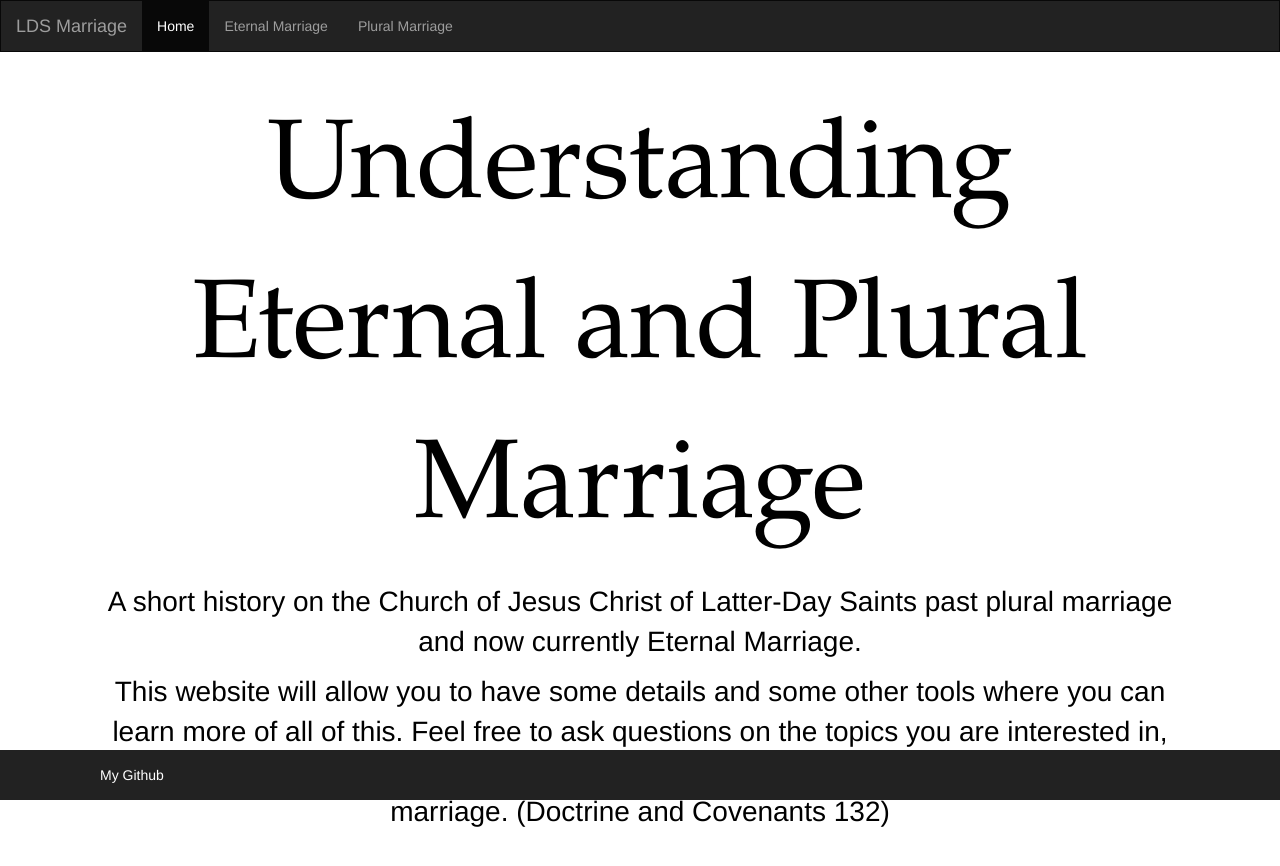
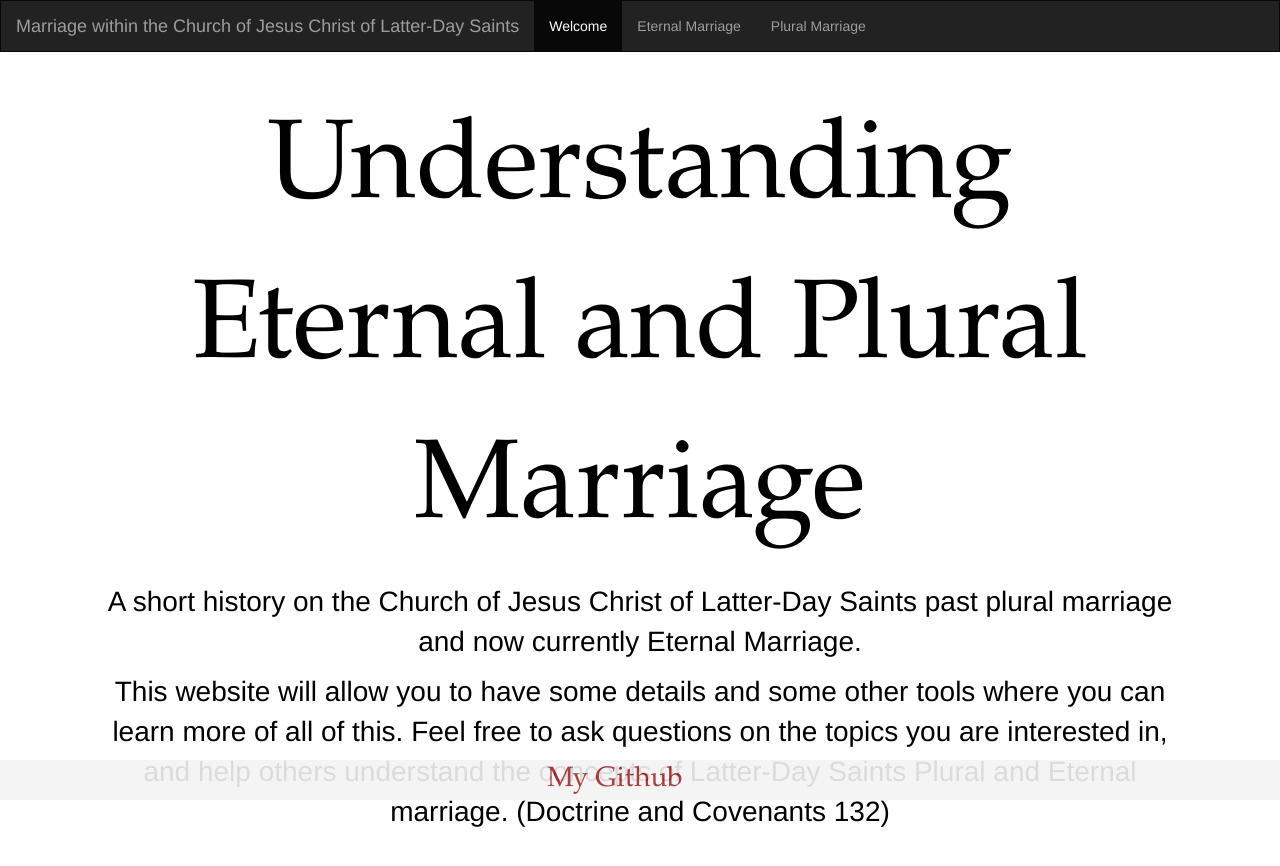
Before and after one commit to brenanmayhew/cs260-creative-4, a website: page public/index.html in a window 1280 px wide. Drawn offline with nearby package versions, Linux system fonts and the light colour scheme.

Commit message:
Changed logo, changed footer, styles.css

```diff
--- a/public/index.html
+++ b/public/index.html
@@ -17,10 +17,10 @@
 	<nav class="navbar navbar-inverse">
 		<div class="container-fluid">
 			<div class="navbar-header">
-				<a class="navbar-brand" href="/index.html">LDS Marriage</a>
+				<a class="navbar-brand" href="/index.html">Marriage within the Church of Jesus Christ of Latter-Day Saints</a>
 			</div>
 			<ul class="nav navbar-nav">
-				<li class="active"><a href="/index.html">Home</a></li>
+				<li class="active"><a href="/index.html">Welcome</a></li>
 				<li><a href="/eternal.html">Eternal Marriage</a></li>
 				<li><a href="/plural.html">Plural Marriage</a></li>
 			</ul>
--- a/public/styles.css
+++ b/public/styles.css
@@ -38,16 +38,20 @@
 
 /* Footer */
 .footer {
-  padding: 15px 100px 15px 100px;
-	position: fixed;
-	left: 0;
-	bottom: 0;
-	width: 100%;
-	background-color: #222222;
+  position: fixed;
+    left: 0;
+      bottom: 0;
+        width: 100%;
+	  background-color: #f3f3f3;
+	    text-align: center;
+	      font-family: 'Edwardian Script ITC', 'Garamond', 'Javanese Text', 'Franklin Gothic Medium', 'Arial Narrow', Arial, sans-serif, 'Century Schoolbook';
+	        font-size: 2em;
+		  font-weight: 300;
+		    opacity: .90;
 }
 
 .footer a {
-  color: #FFF;
+  color: brown;
 	margin-right: 50px;
 }
 
```
Also changed, not shown: public/eternal.html (+1 -1 lines), public/plural.html (+1 -1 lines).
